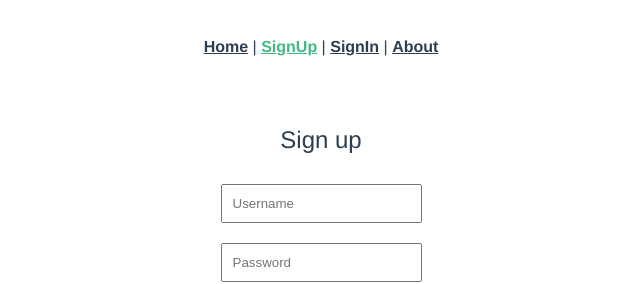
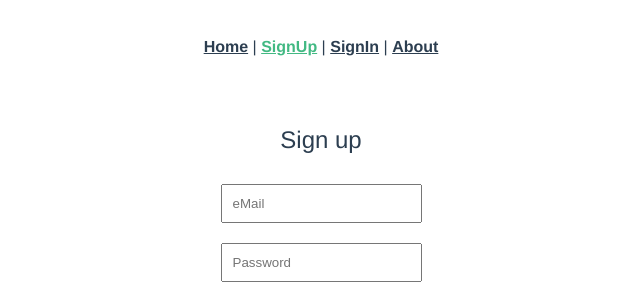
Before and after one commit to kght6123/vue-js-beego-firebase-sample, a Vue app in the folder frontend/: page /signup in a window 1280 px wide. Shown: the top 284 px of the page, without its empty margins (319-959 px from the left). Built offline with nearby package versions, Linux system fonts and the light colour scheme; no server answers.

Commit message:
UsernameからeMailに修正

```diff
--- a/frontend/src/components/Signin.vue
+++ b/frontend/src/components/Signin.vue
@@ -1,7 +1,7 @@
 <template>
     <div class="signin">
         <h2>Sign in</h2>
-        <input type="text" placeholder="email" v-model="email">
+        <input type="text" placeholder="eMail" v-model="email">
         <input type="password" placeholder="Password" v-model="password">
         <button @click="signIn">Signin</button>
         <p>You don't have an account?
--- a/frontend/src/components/Signup.vue
+++ b/frontend/src/components/Signup.vue
@@ -1,7 +1,7 @@
 <template>
   <div class="signup">
     <h2>Sign up</h2>
-    <input type="text" placeholder="Username" v-model="email">
+    <input type="text" placeholder="eMail" v-model="email">
     <input type="password" placeholder="Password" v-model="password">
     <button @click="signUp">Register</button>
     <p>Do you have an account?
```
